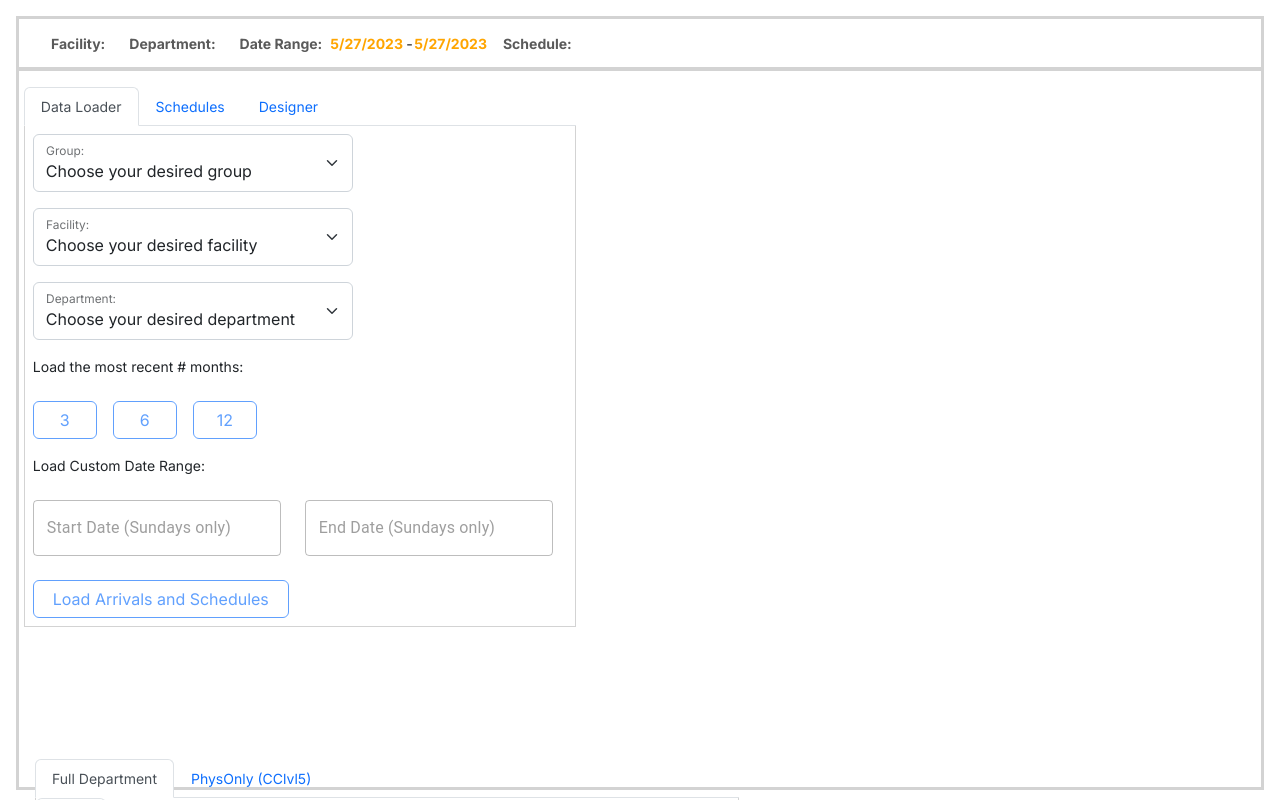
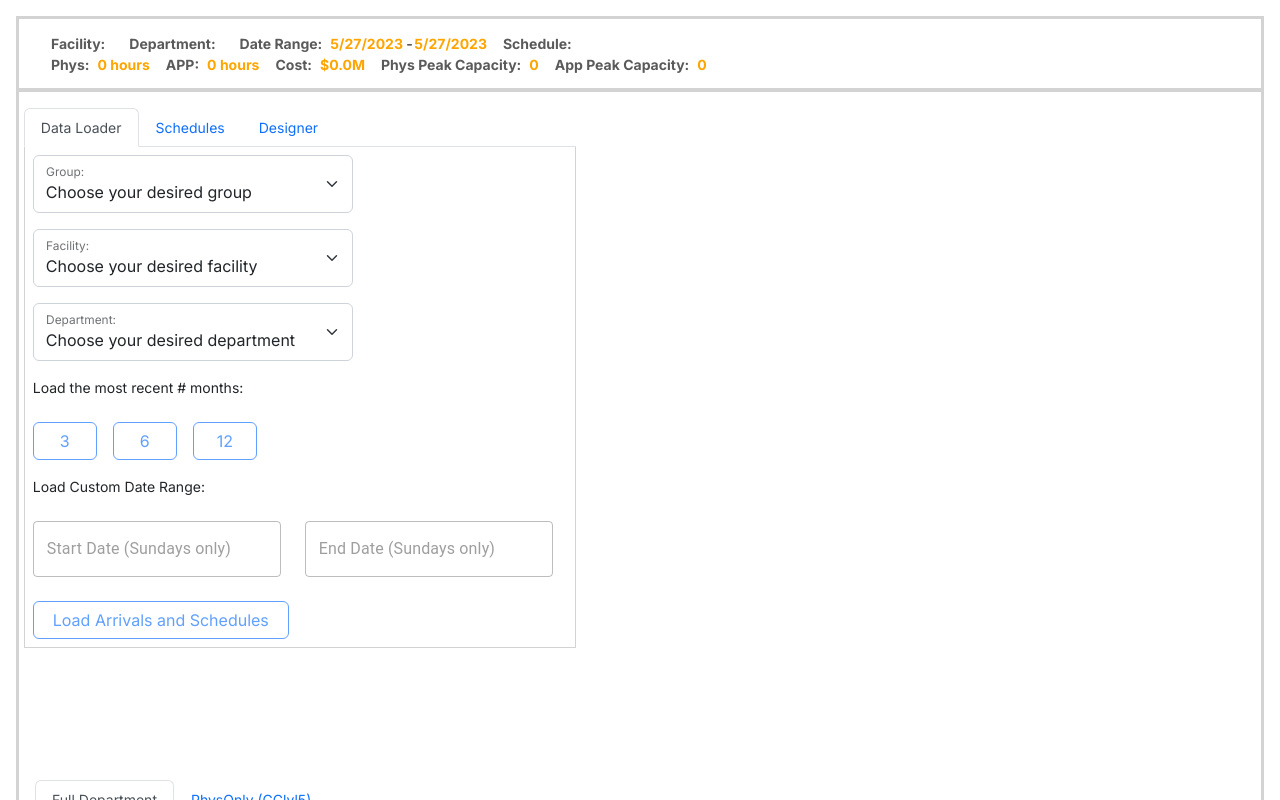
Before and after one commit to bobpatton3/ed-schedule-analysis, a Next.js app: page /schedule-analyzer in a window 1280 px wide. Shown: the top 800 px of the page. Built offline with nearby package versions, Linux system fonts and the light colour scheme.

Commit message:
display weekly hours, yearly cost, and peak capacities

```diff
--- a/app/schedule-analyzer/CurrentScheduleAndCoverageData.ts
+++ b/app/schedule-analyzer/CurrentScheduleAndCoverageData.ts
@@ -22,6 +22,10 @@ export type StatusHeaderDataType = {
     facility_name: string,
     department_name: string,
     department_id: UUID,
+    phys_hourly_rate: number,
+    phys_peak_capacity: number,
+    app_hourly_rate: number,
+    app_peak_capacity: number,
     data_start_date: Date,
     data_end_date: Date,
     schedule_name: string,
@@ -42,8 +46,6 @@ export default class CurrentScheduleAndCoverageData {
         yearly_cost: 0
     };
     private y_max: number;
-    private phys_peak_capacity = 12.0;
-    private app_peak_capacity = 8.0;
     private phys_profile = [1.5, 1.2, 1.1, 1.0, 0.9, 0.8, 0.5];
     private app_profile = [1.3, 1.1, 1.0, 1.0, 1.0, 1.0, 0.6];
 
@@ -96,9 +98,9 @@ export default class CurrentScheduleAndCoverageData {
         return this.y_max;
     }
 
-    public setCurrentSchedule(newSchedule: ScheduleDataType) {
+    public setCurrentSchedule(newSchedule: ScheduleDataType, phys_peak_capacity: number, app_peak_capacity: number) {
         this.current_schedule = newSchedule;
-        this.calculateCoverageData();
+        this.calculateCoverageData(phys_peak_capacity, app_peak_capacity);
     }
 
     public getCurrentSchedule(): ScheduleDataType {
@@ -107,19 +109,19 @@ export default class CurrentScheduleAndCoverageData {
 
     private bitToDay: Array<keyof WeekCoverageDataType> = ["SUN", "MON", "TUE", "WED", "THU", "FRI", "SAT", "AVG"];
 
-    private calculateCoverageData() {
+    private calculateCoverageData(phys_peak_capacity: number, app_peak_capacity: number) {
         const eightDaysArrayFull = new Array(192).fill(0);
         const eightDaysArrayl5CC = new Array(192).fill(0);
 
         this.current_schedule.shifts.forEach((value, key) => {
 
-            const profile = new Array(value.duration).fill((value.providerType == "PHYS" ? this.phys_peak_capacity : this.app_peak_capacity));
+            const profile = new Array(value.duration).fill((value.providerType === "PHYS" ? phys_peak_capacity : app_peak_capacity));
 
             for (let i = 0; i < 3; i++) {
-                profile[i] = profile[i] * (value.providerType == "PHYS" ? this.phys_profile[i] : this.app_profile[i]);
+                profile[i] = profile[i] * (value.providerType === "PHYS" ? this.phys_profile[i] : this.app_profile[i]);
                 // k counts back from the end of the shift
                 let k = value.duration - 1 - i;
-                profile[k] = profile[k] * (value.providerType == "PHYS" ? this.phys_profile[6 - i] : this.app_profile[6 - i]);
+                profile[k] = profile[k] * (value.providerType === "PHYS" ? this.phys_profile[6 - i] : this.app_profile[6 - i]);
             }
 
             if (!value.deleteFlag) {
@@ -128,7 +130,7 @@ export default class CurrentScheduleAndCoverageData {
                         let startOffset = i * 24 + value.start;
                         for (let k = 0; k < value.duration; k++) {
                             eightDaysArrayFull[startOffset + k] += profile[k];
-                            if (value.providerType == "PHYS") eightDaysArrayl5CC[startOffset + k] += profile[k];
+                            if (value.providerType === "PHYS") eightDaysArrayl5CC[startOffset + k] += profile[k];
                         }
                     }
                 }
--- a/app/schedule-analyzer/DataLoaderPanel.tsx
+++ b/app/schedule-analyzer/DataLoaderPanel.tsx
@@ -133,6 +133,10 @@ const DataLoaderPanel = (
             facility_name: chosenFacility,
             department_name: chosenDepartment.department_name,
             department_id: chosenDepartment.department_id,
+            phys_hourly_rate: chosenDepartment.phys_hourly_cost,
+            phys_peak_capacity: chosenDepartment.phys_peak_capacity,
+            app_hourly_rate: chosenDepartment.app_hourly_cost,
+            app_peak_capacity: chosenDepartment.app_peak_capacity,
             data_start_date: startDate,
             data_end_date: endDate,
             schedule_name: "",
--- a/app/schedule-analyzer/PercentCapacityChart.tsx
+++ b/app/schedule-analyzer/PercentCapacityChart.tsx
@@ -16,7 +16,7 @@ function PercentCapacityChart(
 
     const percent_of_peak: number[] = new Array<number>(25);
     for (let i = 0; i < 25; i++) {
-        if (day_coverage_data[i] == 0) {
+        if (day_coverage_data[i] === 0) {
             percent_of_peak[i] = 0;
         } else {
             percent_of_peak[i] = Math.ceil(100.0 * day_arrivals_data[i] / day_coverage_data[i]);
--- a/app/schedule-analyzer/page.tsx
+++ b/app/schedule-analyzer/page.tsx
@@ -21,7 +21,16 @@ import { UUID } from "crypto";
 let usePrefix: boolean = false;
 
 export default function ScheduleAnalyzer() {
-    // TODO:
+    /* TODO:
+     * 1. flip between sculpted and blocked
+     * 2. display peak capacities and provide ability to temporarily override
+     * 3. Auth
+     * 4. secure database name and password
+     * 5. deploy in Docker
+     * 6. deploy on AWS
+     * 7. domain name
+     *
+     */
     const userId = "779a66e9-10fd-47e5-bfda-870ab4a7b5a4";
 
     const uuid_for_init: UUID = "00000000-0000-0000-0000-000000000000";
@@ -30,11 +39,18 @@ export default function ScheduleAnalyzer() {
     const [maxY, setMaxY] = useState<number>(1);
     const [covMaxY, setCovMaxY] = useState<number>(1);
     const [arrMaxY, setArrMaxY] = useState<number>(1);
+    const [physWeeklyHours, setPhysWeeklyHours] = useState<number>(0.0);
+    const [appWeeklyHours, setAppWeeklyHours] = useState<number>(0.0);
+    const [yearlyCost, setYearlyCosts] = useState<number>(0.0);
     const [statusHeaderData, setStatusHeaderData] = useState<StatusHeaderDataType>({
         group_name: "",
         facility_name: "",
         department_name: "",
         department_id: uuid_for_init,
+        phys_hourly_rate: 0.0,
+        phys_peak_capacity: 0.0,
+        app_hourly_rate: 0.0,
+        app_peak_capacity: 0.0,
         data_start_date: todaysDate,
         data_end_date: todaysDate,
         schedule_name: "",
@@ -67,9 +83,9 @@ export default function ScheduleAnalyzer() {
         setCurrSchedData(emptySchedule);
     }
 
-    const curr_sched_cov_data: CurrentScheduleAndCoverageData = new CurrentScheduleAndCoverageData();
-    const [currCovData, setCurrCovData] = useState<CoverageDataType>(curr_sched_cov_data.getCoverageData());
-    const [currSchedData, setCurrSchedData] = useState<ScheduleDataType>(curr_sched_cov_data.getCurrentSchedule());
+    const curr_sched_cov_data_mgr: CurrentScheduleAndCoverageData = new CurrentScheduleAndCoverageData();
+    const [currCovData, setCurrCovData] = useState<CoverageDataType>(curr_sched_cov_data_mgr.getCoverageData());
+    const [currSchedData, setCurrSchedData] = useState<ScheduleDataType>(curr_sched_cov_data_mgr.getCurrentSchedule());
 
     function updateArrivalsData(status_header_data: StatusHeaderDataType) {
         arrivalsDataManager.getArrivalsData(status_header_data, setArrivalsData, updateArrMaxY);
@@ -93,15 +109,39 @@ export default function ScheduleAnalyzer() {
             // Some of these below seem redundant but this statemanagement thing is a bit tricky
             // I could change getCoverageData to be a utility function that you pass the schedule in to which would
             // preclude needing to maintain any state within curr_sched_cov_data
-            curr_sched_cov_data.setCurrentSchedule(selectedSched);
+            curr_sched_cov_data_mgr.setCurrentSchedule(
+                selectedSched,
+                statusHeaderData.phys_peak_capacity,
+                statusHeaderData.app_peak_capacity
+            );
             setCurrSchedData(selectedSched);
-            setCurrCovData(curr_sched_cov_data.getCoverageData());
-            updateCovMaxY(curr_sched_cov_data.getMaxY());
+            setCurrCovData(curr_sched_cov_data_mgr.getCoverageData());
+            updateCovMaxY(curr_sched_cov_data_mgr.getMaxY());
 
             const newStatusHeaderData = { ...statusHeaderData, schedule_name: selectedSched.schedule_name };
             setStatusHeaderData(newStatusHeaderData);
+            calculateProviderWeeklyHoursAndYearlyCost(selectedSched);
             usePrefix = !usePrefix;
         }
+    }
+
+    function calculateProviderWeeklyHoursAndYearlyCost(schedule: ScheduleDataType) {
+        let physHours: number = 0.0;
+        let appHours: number = 0.0;
+
+        schedule.shifts.forEach((shift) => {
+            if (!shift.deleteFlag) {
+                if (shift.providerType === "PHYS") {
+                    physHours += shift.duration * shift.daysOfWeek.filter(Boolean).length;
+                } else {
+                    appHours += shift.duration * shift.daysOfWeek.filter(Boolean).length;
+                }
+            }
+        });
+
+        setPhysWeeklyHours(physHours);
+        setAppWeeklyHours(appHours);
+        setYearlyCosts((physHours * statusHeaderData.phys_hourly_rate + appHours * statusHeaderData.app_hourly_rate) * 52 / 1000000);
     }
 
     function updateSchedAndCovWhenShiftModified(shift_data: ShiftDataType) {
@@ -116,10 +156,13 @@ export default function ScheduleAnalyzer() {
         newShifts.set(shift_data.id, shift_data);
         newSchedData.shifts = newShifts;
         setCurrSchedData(newSchedData);
+        calculateProviderWeeklyHoursAndYearlyCost(newSchedData);
 
-        curr_sched_cov_data.setCurrentSchedule(newSchedData);
-        setCurrCovData(curr_sched_cov_data.getCoverageData());
-        updateCovMaxY(curr_sched_cov_data.getMaxY());
+        curr_sched_cov_data_mgr.setCurrentSchedule(newSchedData,
+            statusHeaderData.phys_peak_capacity,
+            statusHeaderData.app_peak_capacity);
+        setCurrCovData(curr_sched_cov_data_mgr.getCoverageData());
+        updateCovMaxY(curr_sched_cov_data_mgr.getMaxY());
 
     }
 
@@ -134,8 +177,10 @@ export default function ScheduleAnalyzer() {
 
     function clearForNewDesign() {
         setCurrSchedData(emptySchedule);
-        curr_sched_cov_data.setCurrentSchedule(emptySchedule);
-        setCurrCovData(curr_sched_cov_data.getCoverageData());
+        curr_sched_cov_data_mgr.setCurrentSchedule(emptySchedule,
+            statusHeaderData.phys_peak_capacity,
+            statusHeaderData.app_peak_capacity);
+        setCurrCovData(curr_sched_cov_data_mgr.getCoverageData());
         setStatusHeaderData({ ...statusHeaderData, schedule_name: "" })
     }
 
@@ -201,6 +246,17 @@ export default function ScheduleAnalyzer() {
                     <label className="statusHeaderInfo">{statusHeaderData.data_end_date.toLocaleDateString()}</label>
                     <label className="edSchedStatusHdr">Schedule: </label>
                     <label className="statusHeaderInfo">{statusHeaderData.schedule_name} </label>
+                    <br />
+                    <label className="edSchedStatusHdr">Phys:</label>
+                    <label className="statusHeaderInfo">{physWeeklyHours} hours</label>
+                    <label className="edSchedStatusHdr">APP:</label>
+                    <label className="statusHeaderInfo">{appWeeklyHours} hours</label>
+                    <label className="edSchedStatusHdr">Cost:</label>
+                    <label className="statusHeaderInfo">${yearlyCost.toFixed(1)}M</label>
+                    <label className="edSchedStatusHdr">Phys Peak Capacity:</label>
+                    <label className="statusHeaderInfo">{statusHeaderData.phys_peak_capacity}</label>
+                    <label className="edSchedStatusHdr">App Peak Capacity:</label>
+                    <label className="statusHeaderInfo">{statusHeaderData.app_peak_capacity}</label>
                 </div>
                 <div className="controlAndChartsDiv">
                     <div className="divLeft">
```
